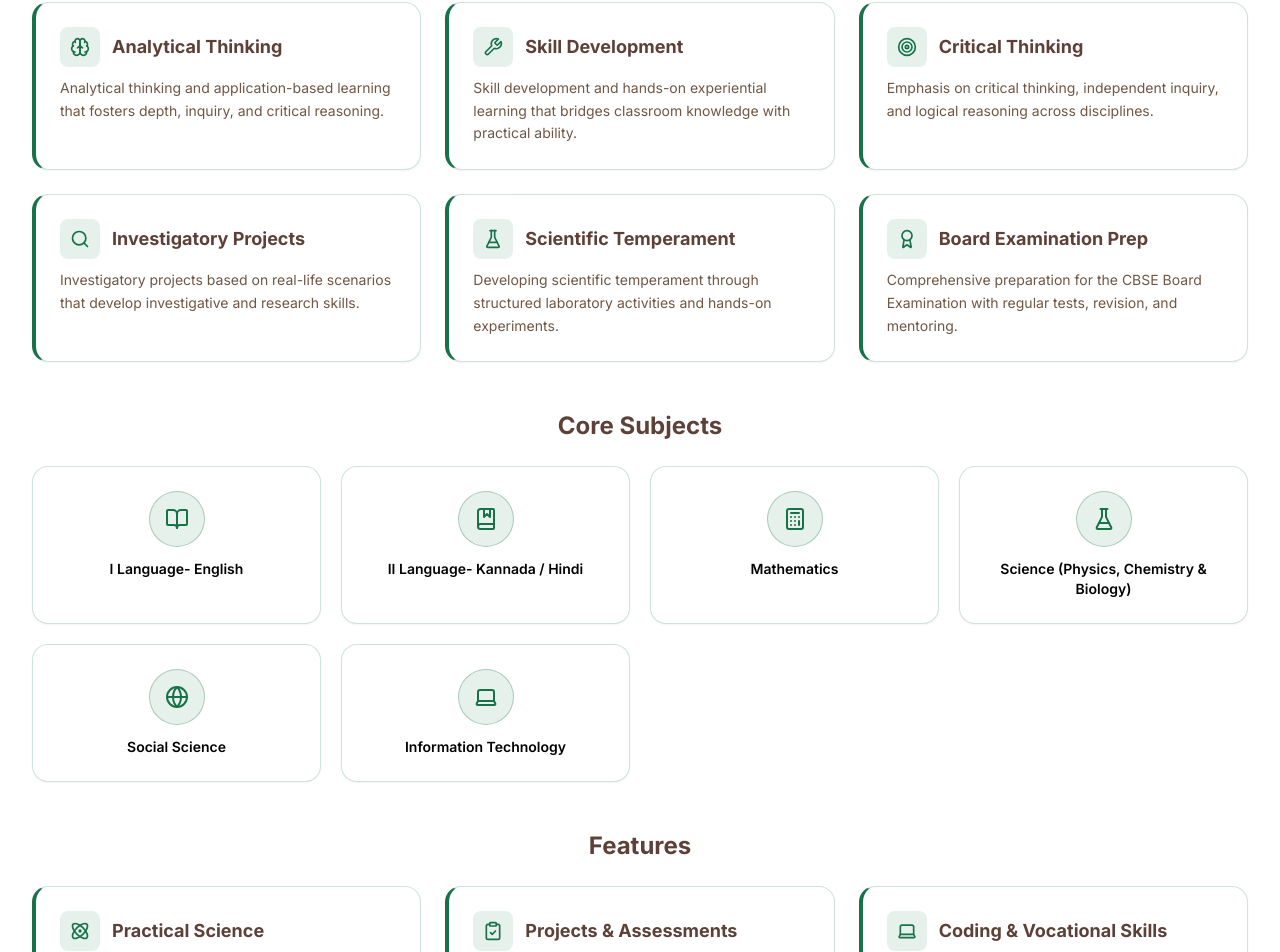
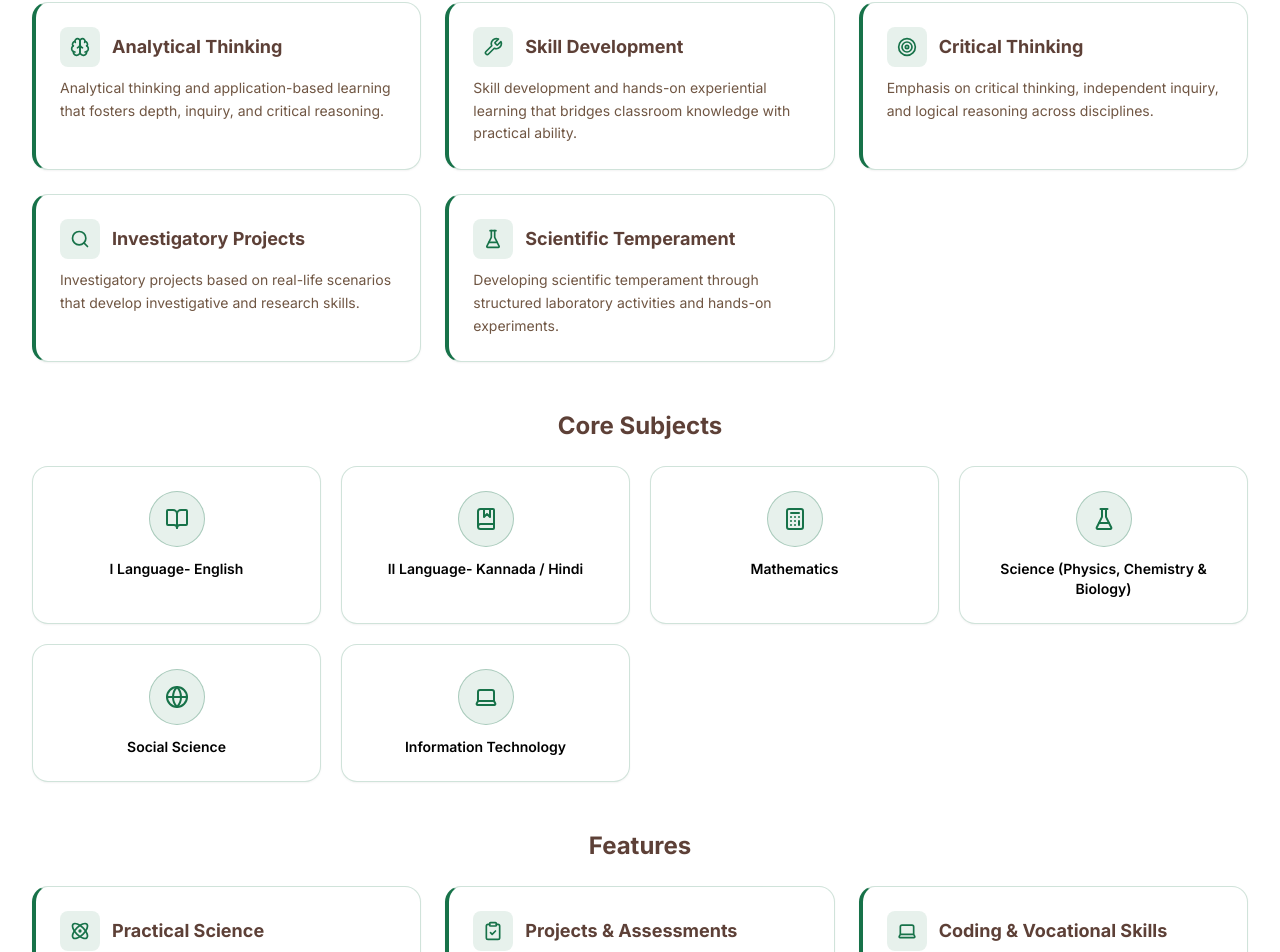
Before and after one commit to ROI-1213/sjrps_public_school_rajajinagar, a React (Vite) app: page /academics/secondary-stage in a window 1280 px wide. Shown: the part 3823-4775 px from the top of the page. Built offline with nearby package versions, Linux system fonts and the light colour scheme; no server answers.

Commit message:
Remove Board Examination Prep card from Classes X Focus section

```diff
--- a/src/pages/academics/SecondaryStage.tsx
+++ b/src/pages/academics/SecondaryStage.tsx
@@ -173,11 +173,6 @@ const classGroups: {
         title: "Scientific Temperament",
         desc: "Developing scientific temperament through structured laboratory activities and hands-on experiments.",
         icon: FlaskConical,
-      },
-      {
-        title: "Board Examination Prep",
-        desc: "Comprehensive preparation for the CBSE Board Examination with regular tests, revision, and mentoring.",
-        icon: Award,
       },
     ],
     subjects: [
```
